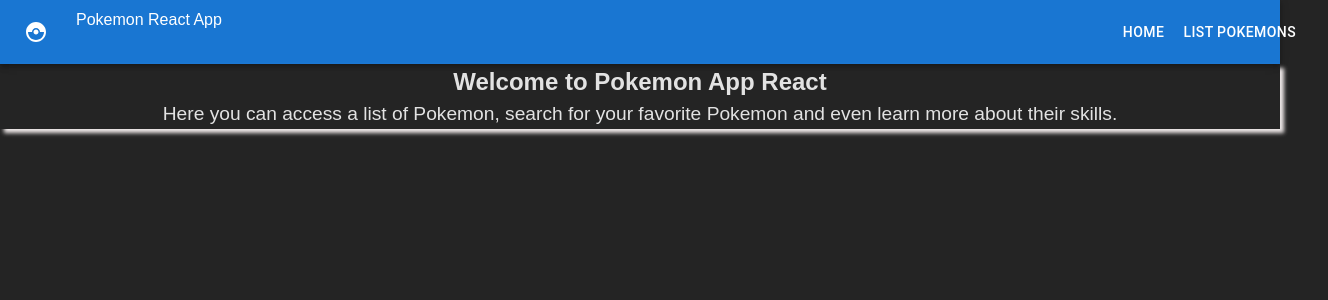
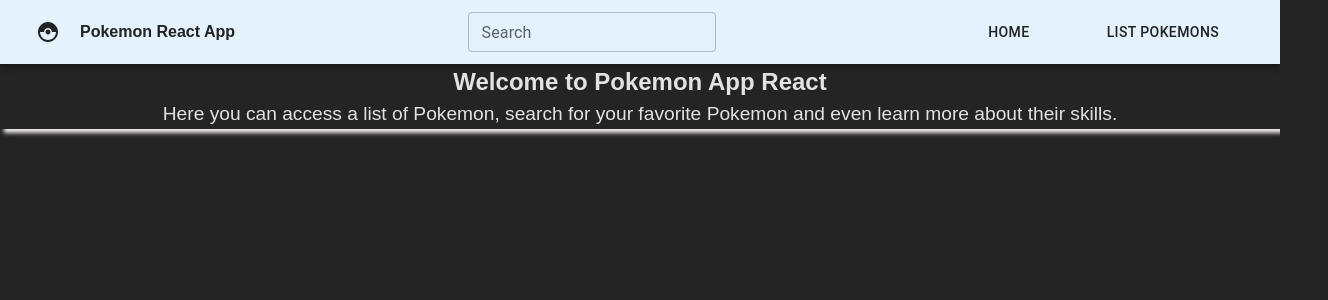
Before and after one commit to marcoalm32/pokemon-react, a React (Vite) app in the folder pokemon-react/: page / in a window 1280 px wide. Shown: the top 300 px of the page, 1328 px wide, since content can reach past the window. Built offline with nearby package versions, Linux system fonts and the light colour scheme.

Commit message:
Implemented action class and search field in navbar

```diff
--- a/pokemon-react/src/components/navbar/Navbar.scss
+++ b/pokemon-react/src/components/navbar/Navbar.scss
@@ -3,8 +3,18 @@
     display: flex;
     justify-content: space-between;
     padding: 0 5px;
+    box-sizing: border-box;
+    color: #222;
+    font-weight: 600;
 
     &__logo-and-title {
         display: flex;
+        align-items: center;
+    }
+
+    &__action {
+        width: 25%;
+        display: flex;
+        justify-content: space-around;
     }
 }
--- a/pokemon-react/src/components/navbar/Navbar.tsx
+++ b/pokemon-react/src/components/navbar/Navbar.tsx
@@ -7,6 +7,7 @@
 import  { useNavigate } from 'react-router-dom';
 
 import './Navbar.scss';
+import TextField from '@mui/material/TextField';
 
 export const Navbar = () => {
 
@@ -15,21 +16,26 @@
     const navbar = 'navbar';
     return (
       <Box sx={{ flexGrow: 1 }}>
-        <AppBar position="static" color='primary'>
+        <AppBar position="static" sx={{backgroundColor: '#e3f2fd'}}>
           <Toolbar className={navbar}>
             <div className={`${navbar}__logo-and-title`}>
                 <IconButton
                 size="large"
-                edge="start"
                 color="inherit"
                 aria-label="menu"
-                sx={{ mr: 2 }}
+                sx={{ mr: 1 }}
                 >
                 <CatchingPokemonIcon />
                 </IconButton>
-                <p className='poke-font'>Pokemon React App</p>
+                <span>Pokemon React App</span>
             </div>
-            <div>
+            <div className={`${navbar}__search`}>
+              <TextField
+                label="Search"
+                variant="outlined"
+                size='small' />
+            </div>
+            <div className={`${navbar}__action`}>
                 <Button color="inherit" onClick={() => navigate("/")} >Home</Button>
                 <Button color='inherit' onClick={() => navigate("/pokemons")}>List Pokemons</Button>
             </div>
```
